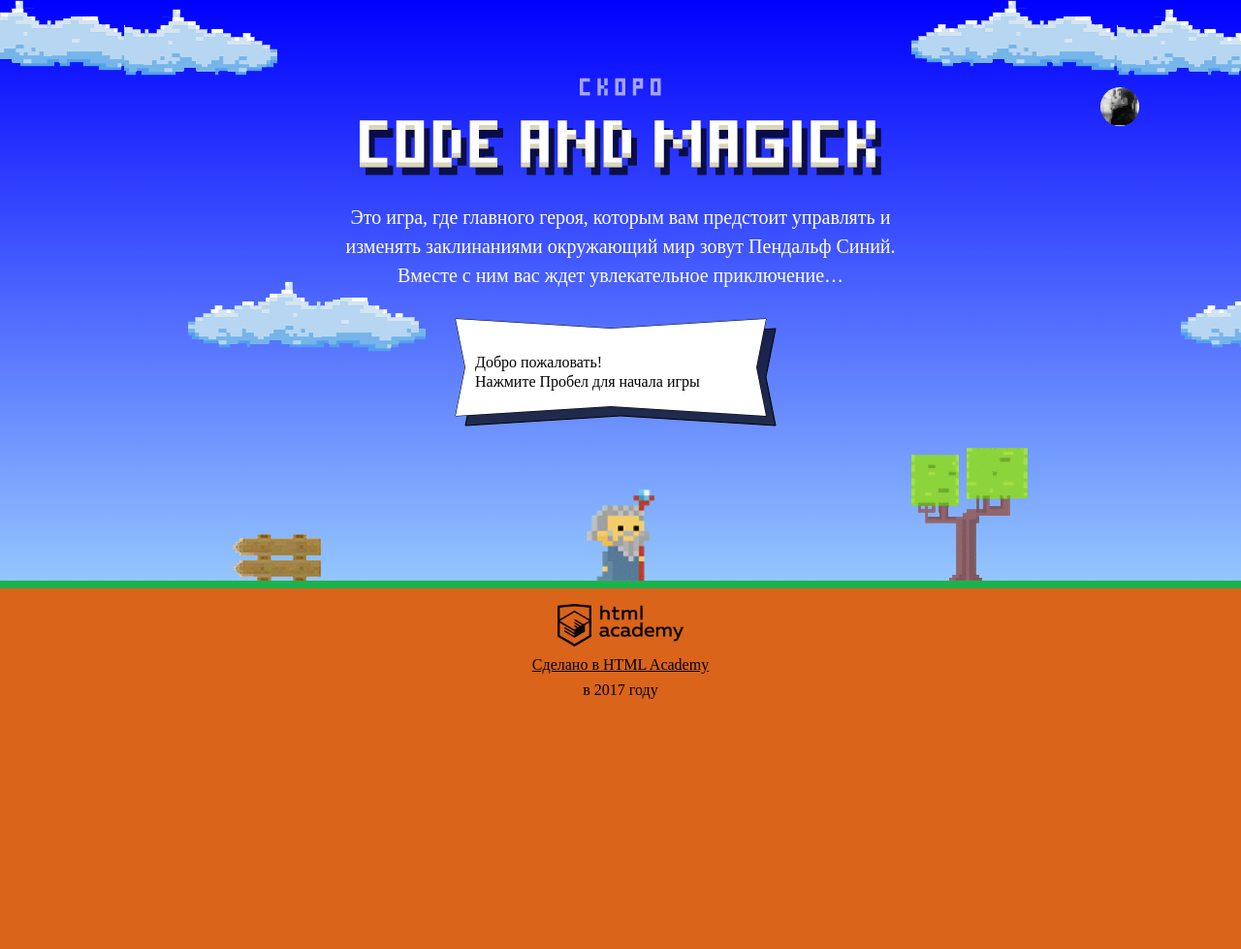
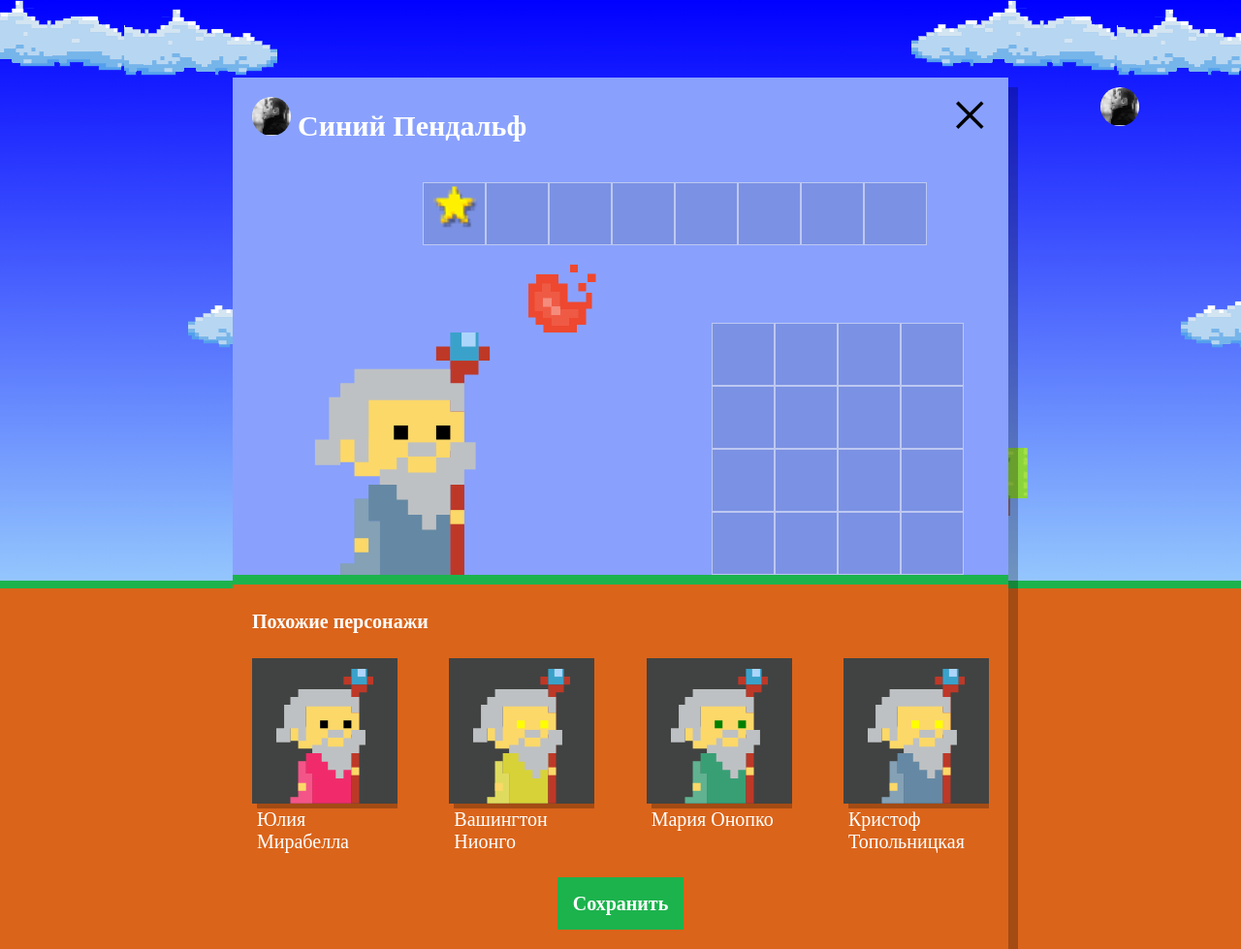
Before and after one commit to ShamilWeb/772513-code-and-magick-18, a website: page index.html in a window 1280 px wide. Shown: the whole page at 97% size. Before the commit the page ends 800 px from the top, so only its background shows below. Drawn offline with Linux system fonts and the light colour scheme; a web font is replaced by a local one.

Commit message:
Завершение третьего задания

```diff
--- a/index.html
+++ b/index.html
@@ -193,6 +193,8 @@
 
   <script src="js/stat.js"></script>
 
+  <script src="js/setup.js"></script>
+
   <script src="js/game.js"></script>
 
 </body>
--- /dev/null
+++ b/js/setup.js
@@ -0,0 +1,101 @@
+'use strict';
+
+var setup = document.querySelector('.setup');
+setup.classList.remove('hidden');
+
+var similarListElement = document.querySelector('.setup-similar-list');
+var similarWizardTemplate = document.querySelector('#similar-wizard-template').content.querySelector('.setup-similar-item');
+
+var WIZARD_NAMES = [
+  'Иван',
+  'Хуан Себастьян',
+  'Мария',
+  'Кристоф',
+  'Виктор',
+  'Юлия',
+  'Люпита',
+  'Вашингтон',
+];
+
+var WIZARD_SURNAMES = [
+  'да Марья',
+  'Верон',
+  'Мирабелла',
+  'Вальц',
+  'Онопко',
+  'Топольницкая',
+  'Нионго',
+  'Ирвинг',
+];
+
+var MANTLE_COLOR = [
+  'rgb(101, 137, 164)',
+  'rgb(241, 43, 107)',
+  'rgb(146, 100, 161)',
+  'rgb(56, 159, 117)',
+  'rgb(215, 210, 55)',
+  'rgb(0, 0, 0)',
+];
+
+var EYE_COLOR = [
+  'black',
+  'red',
+  'blue',
+  'yellow',
+  'green',
+];
+
+var parameter = ['name', 'name', 'coatColor', 'eyesColor'];
+
+var values = [WIZARD_NAMES, WIZARD_SURNAMES, MANTLE_COLOR, EYE_COLOR];
+
+var wizards = [];
+
+// ------Возвращает случайное число
+var getRandomNumber = function (arry) {
+  return Math.round(0 - 0.5 + Math.random() * ((arry.length - 1) - 0 + 1));
+};
+// //////////////////////////////////////////////////////
+
+// ----Создает Стрктуру данных
+var createsWizard = function () {
+  for (var i = 1; i <= 4; i++) {
+    var wizard = {name: ''};
+    for (var j = 0; j < 4; j++) {
+      if (parameter[j] === 'name') {
+        wizard[parameter[j]] += ' ' + values[j][getRandomNumber(values[j])];
+      } else {
+        wizard[parameter[j]] = values[j][getRandomNumber(values[j])];
+      }
+    }
+    wizards.push(wizard);
+  }
+  return wizards;
+};
+// //////////////////////////////////////////////////////////
+
+wizards = createsWizard();
+
+// ----------Вставляет данные в шаблон
+var renderWizard = function (wizard) {
+  var wizardElement = similarWizardTemplate.cloneNode(true);
+  wizardElement.querySelector('.setup-similar-label').textContent = wizard.name;
+  wizardElement.querySelector('.wizard-coat').style.fill = wizard.coatColor;
+  wizardElement.querySelector('.wizard-eyes').style.fill = wizard.eyesColor;
+  return wizardElement;
+};
+// ///////////////////////////////////////////////////////////////
+
+// --------------Вставляет готовый шаблон в разметку
+var outputWizard = function () {
+  var fragment = document.createDocumentFragment();
+  for (var i = 0; i < wizards.length; i++) {
+    fragment.appendChild(renderWizard(wizards[i]));
+  }
+  similarListElement.appendChild(fragment);
+};
+// //////////////////////////////////////////////////////
+
+outputWizard();
+var setupSimilar = document.querySelector('.setup-similar');
+setupSimilar.classList.remove('hidden');
```
